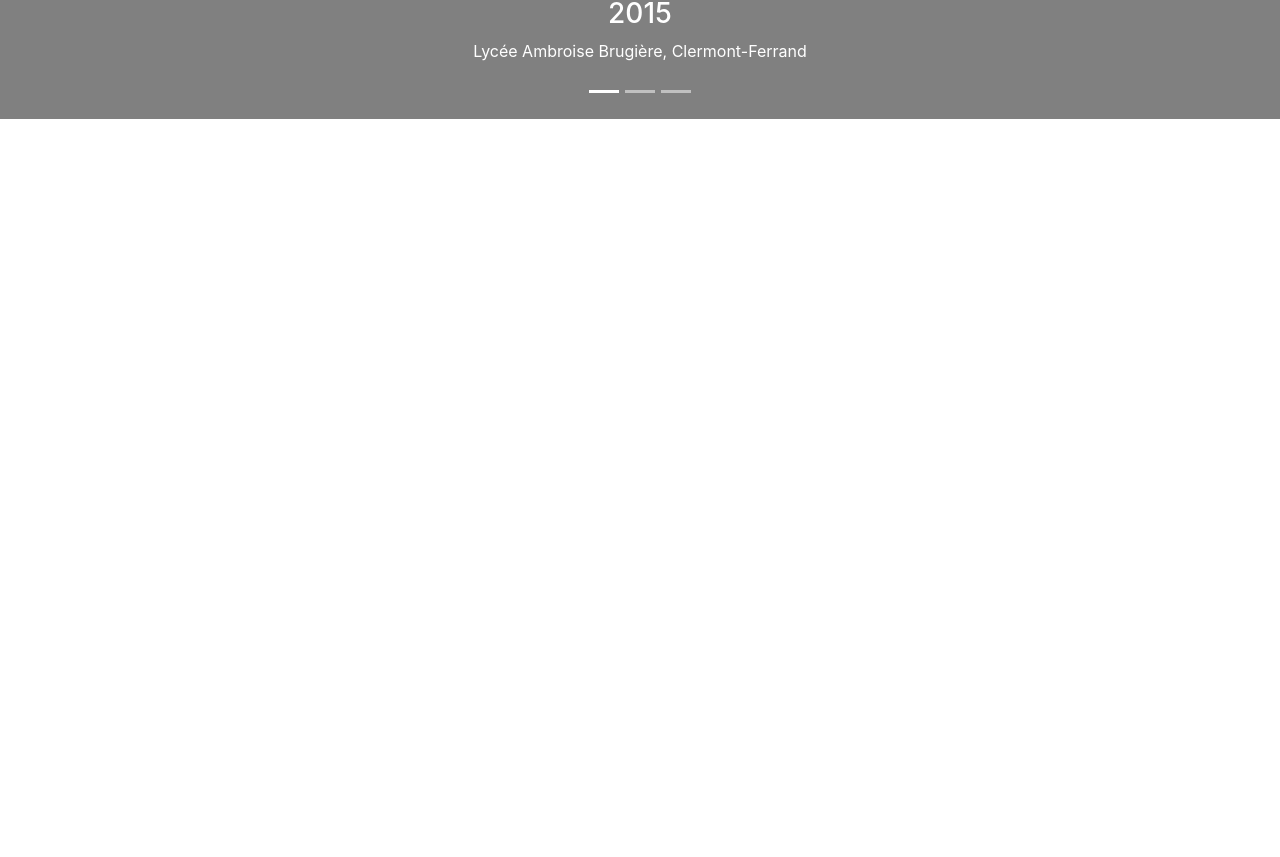
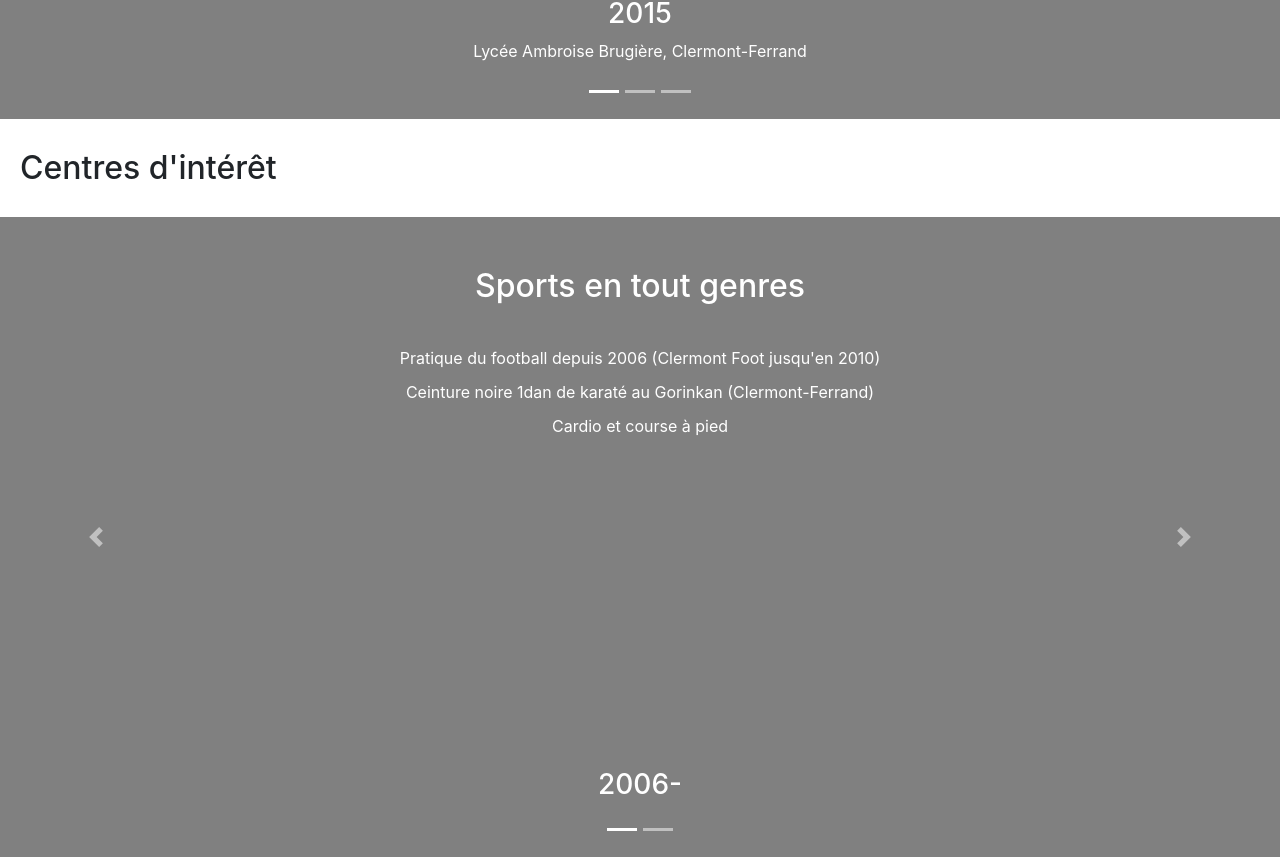
Before and after one commit to munbenoit/coursWeb, a Next.js app: page /cv in a window 1280 px wide. Shown: the part 1428-2285 px from the top of the page. Before the commit the page ends 1547 px from the top, so only its background shows below. Built offline with nearby package versions, Linux system fonts and the light colour scheme.

Commit message:
:pencil: Add text to hobbies section

```diff
--- a/pages/cv.tsx
+++ b/pages/cv.tsx
@@ -84,6 +84,33 @@ const professionalItems = [
   },
 ];
 
+const hobbiesItems = [
+  {
+    index: 1,
+    title: "Sports en tout genres",
+    description: "",
+    location: "",
+    date: "2006-",
+    details: [
+      "Pratique du football depuis 2006 (Clermont Foot jusqu'en 2010)",
+      "Ceinture noire 1dan de karaté au Gorinkan (Clermont-Ferrand)",
+      "Cardio et course à pied",
+    ],
+  },
+  {
+    index: 2,
+    title: "Jeux de stratégies et jeux vidéos",
+    description: "",
+    location: "",
+    date: "depuis Toujours",
+    details: [
+      "Grand passionné des jeux Pokemon",
+      "Participation à différents tournois organisés par le BDE (League of Legends)",
+      "Jeu de go: membre de la Fédération Française de Go (2kyu)",
+    ],
+  },
+];
+
 export default function cv() {
   return (
     <>
@@ -95,6 +122,10 @@ export default function cv() {
         <h1 className="cv-section-title">Parcours scolaire</h1>
         <Carousel items={scolarItems}></Carousel>
       </div>
+      <div className="cv-section">
+        <h1 className="cv-section-title">Centres d'intérêt</h1>
+        <Carousel items={hobbiesItems}></Carousel>
+      </div>
     </>
   );
 }
```
